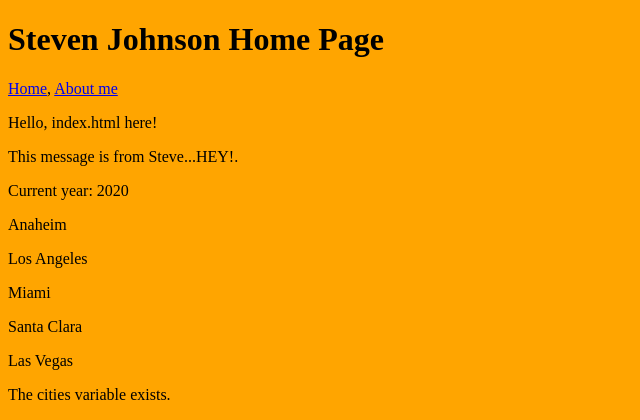
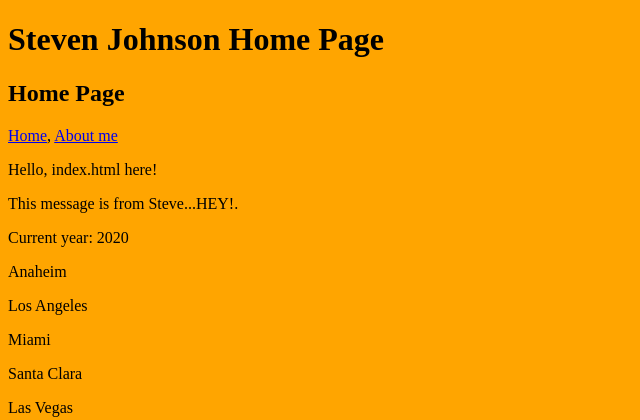
Before and after one commit to St3v3J/SmartNinjaProjectsHomePage, a Flask app: page / in a window 1280 px wide. Shown: the top 420 px of the page, without its empty margins (0-640 px from the left). Run offline with Flask 2, Linux system fonts and the light colour scheme.

Commit message:
My homepage

```diff
--- a/templates/base.html
+++ b/templates/base.html
@@ -9,6 +9,7 @@
 
     <body>
         <h1>Steven Johnson Home Page</h1>
+        <h2>Home Page</h2>
         <p>
             <a href="/">Home</a>,
             <a href="/about-me">About me</a>
```
